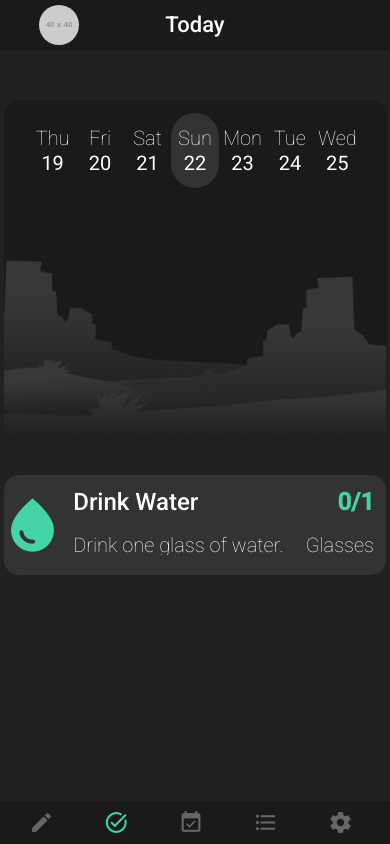
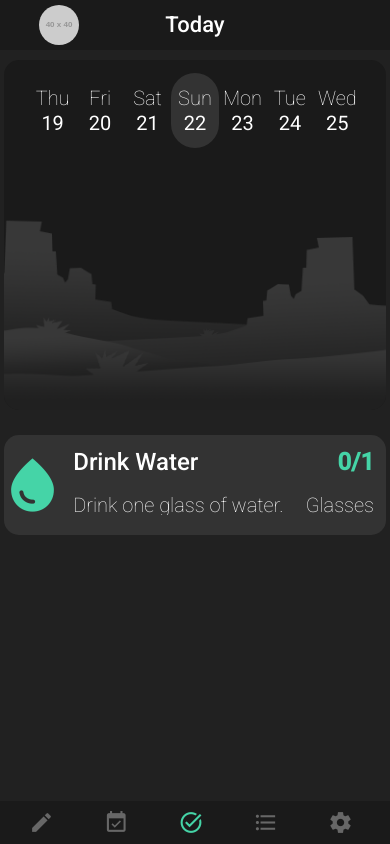
Before and after one commit to brandonnorsworthy/productive, a React (Create React App) app: page / in a window 390 px wide. Built offline with nearby package versions, Linux system fonts and the light colour scheme.

Commit message:
slight formatting adjustments to mobile navbar

```diff
--- a/src/cards.css
+++ b/src/cards.css
@@ -175,8 +175,8 @@
 
 @media only screen and (max-width: 576px) {
     main {
-        margin-right: 1vw;
-        margin-left: 1vw;
+        padding-bottom: 50px;
+        margin: 10px 1vw 0px 1vw;
         width: 98vw;
     }
 
--- a/src/components/Navbar.js
+++ b/src/components/Navbar.js
@@ -4,6 +4,7 @@ function Navbar(props) {
     return (
         <aside>
             <div>
+
                 <div onClick={props.Clicked} name="Create" className={props.currentContent === "Create" ? 'active' : ''}>
                     <span className="material-icons" unselectable="on" onselectstart="return false;"
                         onmousedown="return false;">
@@ -13,6 +14,16 @@ function Navbar(props) {
                         Create
                     </p>
                 </div>
+
+                <div onClick={props.Clicked} name="Stats" className={props.currentContent === "Stats" ? 'active' : ''}>
+                    <span className="material-icons" unselectable="on" onselectstart="return false;"
+                        onmousedown="return false;">
+                        event_available
+                    </span>
+                    <p>
+                        Stats
+                    </p>
+                </div>
                 <div onClick={props.Clicked} name="Today" className={props.currentContent === "Today" ? 'active' : ''}>
                     <span className="material-icons" unselectable="on" onselectstart="return false;"
                         onmousedown="return false;">
@@ -20,15 +31,6 @@ function Navbar(props) {
                     </span>
                     <p>
                         Today
-                    </p>
-                </div>
-                <div onClick={props.Clicked} name="Stats" className={props.currentContent === "Stats" ? 'active' : ''}>
-                    <span className="material-icons" unselectable="on" onselectstart="return false;"
-                        onmousedown="return false;">
-                        event_available
-                    </span>
-                    <p>
-                        Stats
                     </p>
                 </div>
                 <div onClick={props.Clicked} name="Habits" className={props.currentContent === "Habits" ? 'active' : ''}>
--- a/src/create.css
+++ b/src/create.css
@@ -67,12 +67,15 @@
     padding: 20px 25px 20px 25px;
     border-top-left-radius: 27.5px;
     border-top-right-radius: 27.5px;
+    border-bottom-left-radius: 0px;
+    border-bottom-right-radius: 0px;
     border-bottom: 1px solid var(--font-shaded);
 }
 
-.create .row:nth-child(6),
-.create .row:nth-child(2) input {
+.create .row:nth-child(6), .create .row:nth-child(2) input {
     border-bottom: none;
+    border-top-left-radius: 0px;
+    border-top-right-radius: 0px;
     border-bottom-left-radius: 27.5px;
     border-bottom-right-radius: 27.5px;
     word-wrap: break-word;
--- a/src/index.css
+++ b/src/index.css
@@ -194,6 +194,10 @@ aside a:hover {
         margin: 0px;
     }
 
+    aside div div:hover {
+        color: var(--font-highlight);
+    }
+
     aside span {
         font-size: 25px !important;
     }
```
